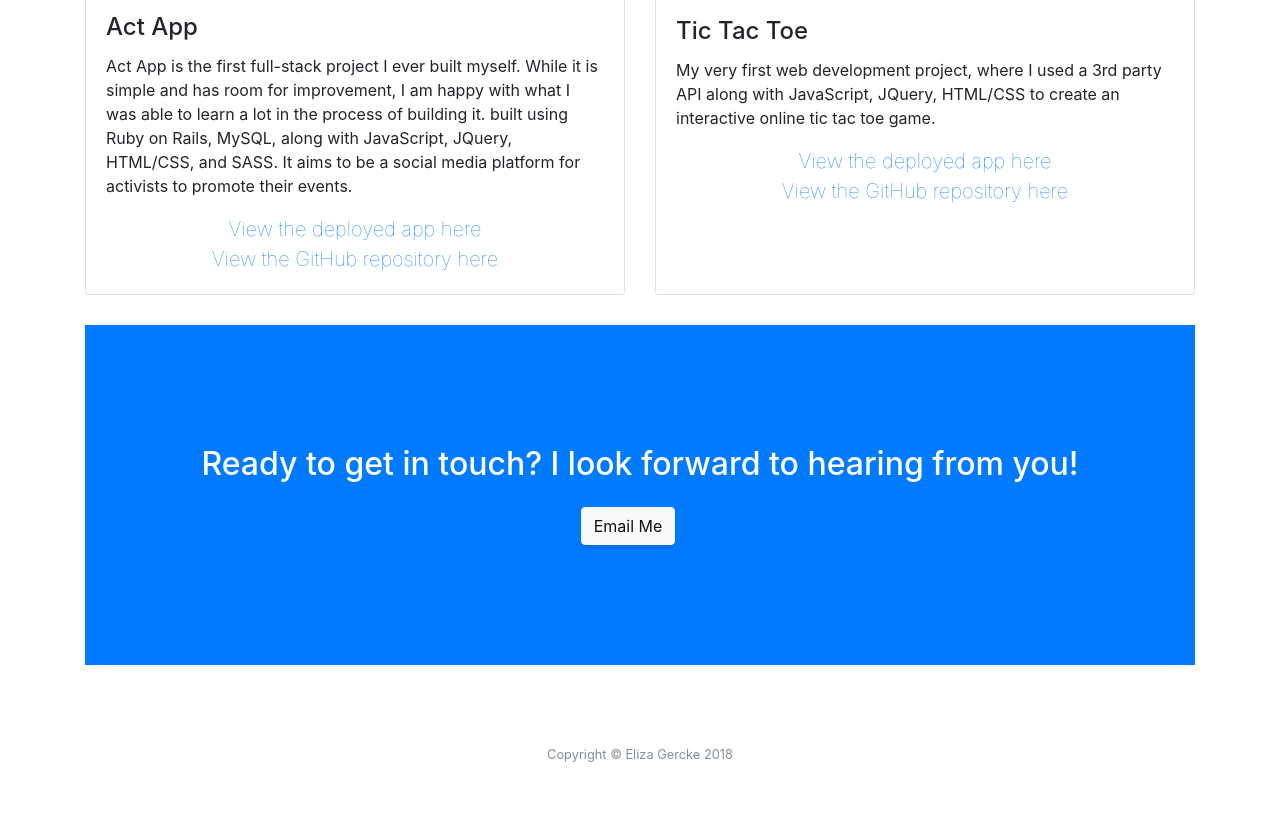
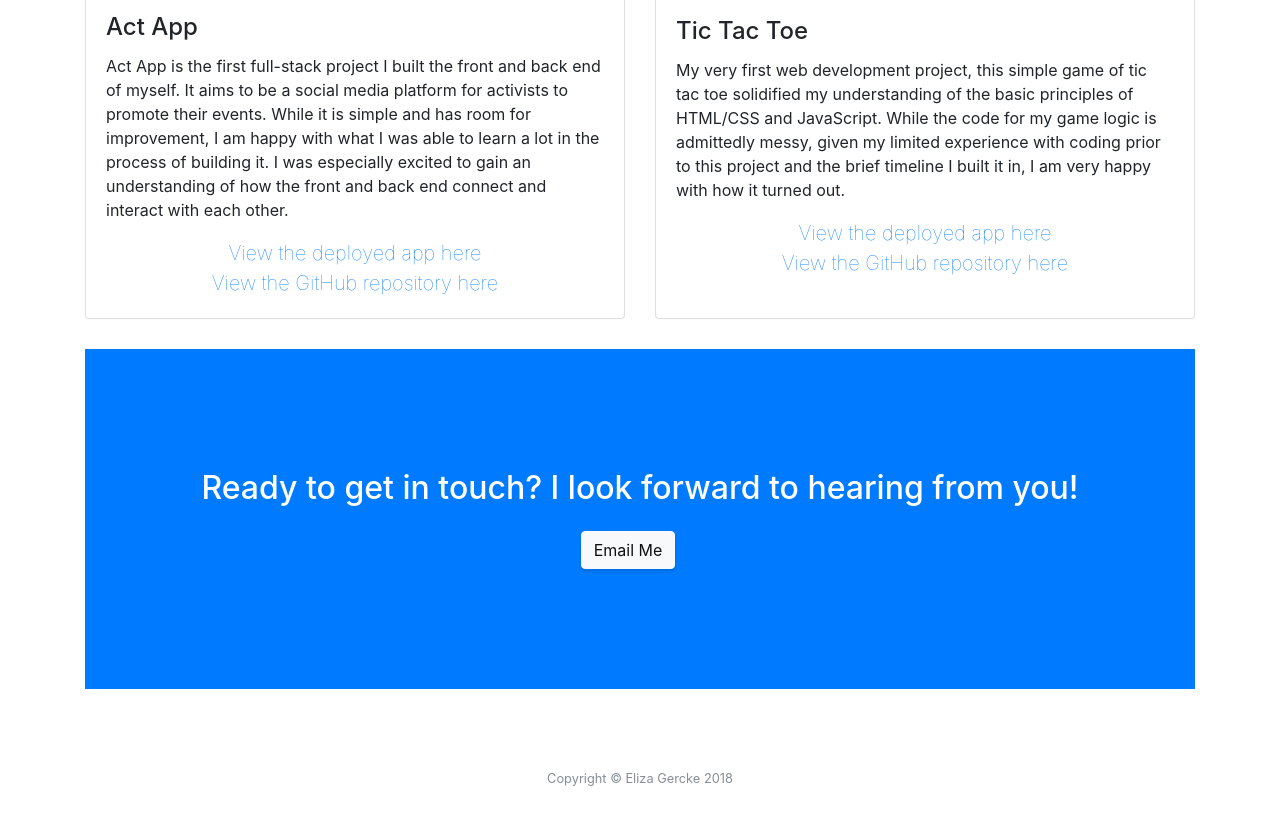
Before and after one commit to gercks/gercks.github.io, a website with bundled scripts: page index.html in a window 1280 px wide. Shown: the part 3616-4440 px from the top of the page. Built offline with nearby package versions, Linux system fonts and the light colour scheme.

Commit message:
Continue improving project descriptions

```diff
--- a/index.html
+++ b/index.html
@@ -238,10 +238,9 @@
         <a href="https://gercks.github.io/Act-App-Front-End/"><img class="card-img-top tallerimg" src="img/ActApp3.png" alt=""></a>
         <div class="card-body">
           <h4 class="card-title">Act App</h4>
-          <p class="card-text">Act App is the first full-stack project I ever built myself. While it is simple and has room for improvement,
-            I am happy with what I was able to learn a lot in the process of building it. built using Ruby on
-            Rails, MySQL, along with JavaScript, JQuery, HTML/CSS, and
-            SASS. It aims to be a social media platform for activists to promote their events.</p>
+          <p class="card-text">Act App is the first full-stack project I built the front and back end of myself. It aims to be a social media platform for activists to promote their events. While it is simple and has room for improvement,
+            I am happy with what I was able to learn a lot in the process of building it. I was especially excited to gain an understanding of how the front and back
+            end connect and interact with each other.</p>
             <div class="portlinks">
             <a href="https://gercks.github.io/Act-App-Front-End/">View the deployed app here</a>
             <br>
@@ -256,9 +255,9 @@
         <div class="card-body">
           <h4 class="card-title">Tic Tac Toe
           </h4>
-          <p class="card-text">My very first web development project,
-            where I used a 3rd party API along with JavaScript, JQuery,
-            HTML/CSS to create an interactive online tic tac toe game.</p>
+          <p class="card-text">My very first web development project, this simple game of tic tac toe solidified my understanding of the
+          basic principles of HTML/CSS and JavaScript. While the code for my game logic is admittedly messy, given my limited experience
+        with coding prior to this project and the brief timeline I built it in, I am very happy with how it turned out.</p>
             <div class="portlinks">
             <a href="https://gercks.github.io/EGTicTacToe/">View the deployed app here</a>
             <br>
```
